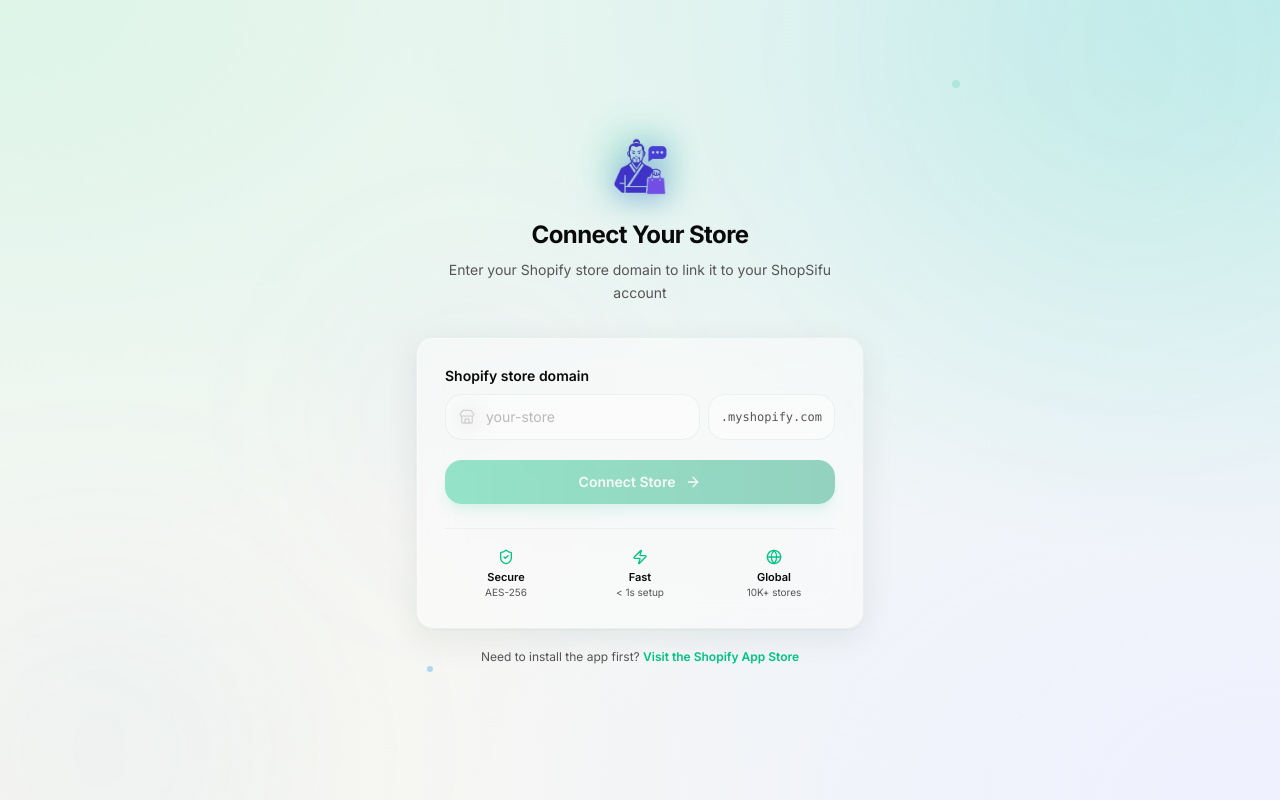
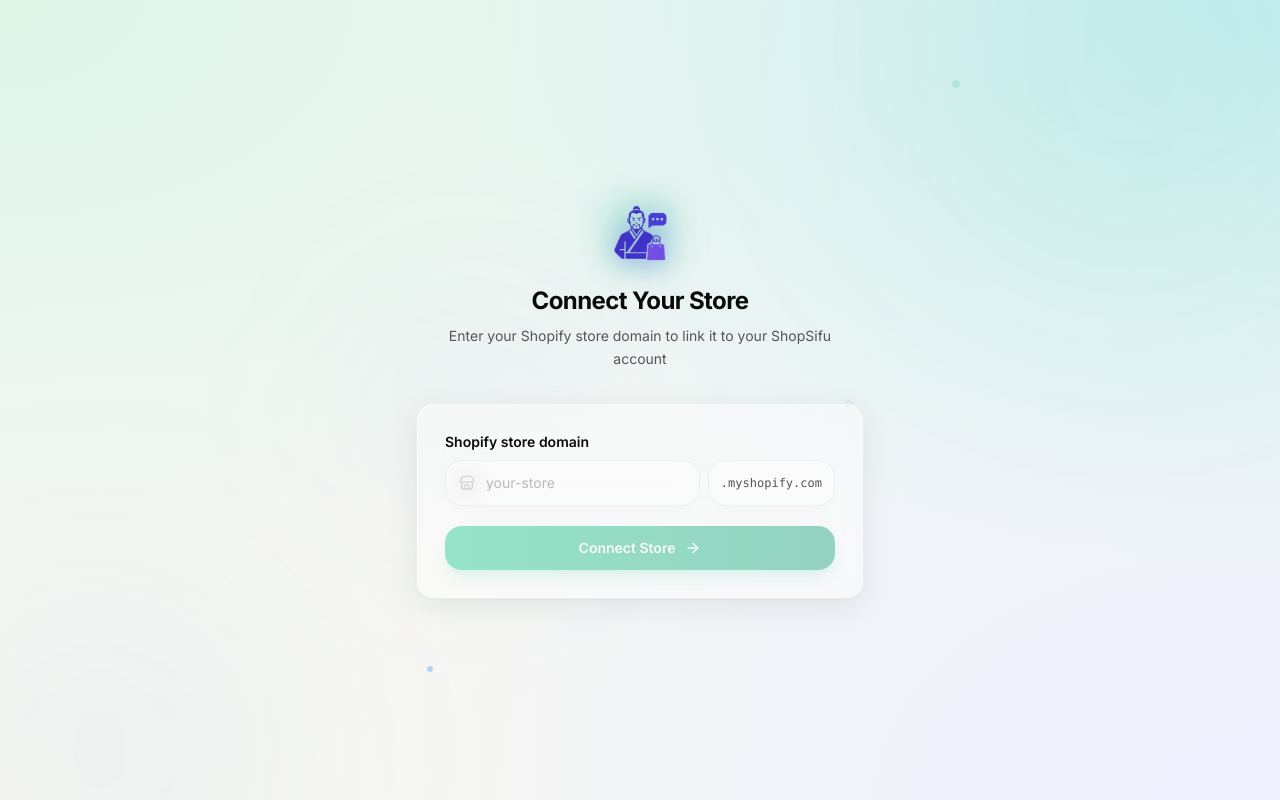
Before and after one commit to dipanshujoshi971/shopify-chatbot, a Next.js app in the folder apps/dashboard/: page /integration/appearance in a window 1280 px wide. Built offline with nearby package versions, Linux system fonts and the light colour scheme; no server answers.

Commit message:
login fix

```diff
--- a/apps/dashboard/src/app/(auth)/sign-up/[[...sign-up]]/page.tsx
+++ b/apps/dashboard/src/app/(auth)/sign-up/[[...sign-up]]/page.tsx
@@ -47,7 +47,7 @@
     setSubmitting(true)
 
     try {
-      const createRes = await signUp.create({ emailAddress: email, password })
+      const createRes = await signUp.password({ emailAddress: email, password })
       if (createRes?.error) {
         setError(extractError(createRes.error))
         return
--- a/apps/dashboard/src/components/dashboard/connect-store-form.tsx
+++ b/apps/dashboard/src/components/dashboard/connect-store-form.tsx
@@ -2,7 +2,7 @@
 
 import { useState } from 'react';
 import { useRouter } from 'next/navigation';
-import { Store, Loader2, ArrowRight, ShieldCheck, Zap, Globe } from 'lucide-react';
+import { Store, Loader2, ArrowRight } from 'lucide-react';
 import { cn } from '@/lib/utils';
 import { LogoMark } from '@/components/logo';
 
@@ -120,37 +120,7 @@
               )}
             </button>
           </form>
-
-          {/* Trust signals */}
-          <div className="mt-6 pt-5 border-t border-[var(--glass-border)]">
-            <div className="grid grid-cols-3 gap-3">
-              {[
-                { icon: ShieldCheck, label: 'Secure', desc: 'AES-256' },
-                { icon: Zap, label: 'Fast', desc: '< 1s setup' },
-                { icon: Globe, label: 'Global', desc: '10K+ stores' },
-              ].map((trust) => (
-                <div key={trust.label} className="text-center">
-                  <trust.icon className="w-4 h-4 text-primary mx-auto mb-1" />
-                  <p className="text-[11px] font-semibold text-foreground">{trust.label}</p>
-                  <p className="text-[10px] text-muted-foreground">{trust.desc}</p>
-                </div>
-              ))}
-            </div>
-          </div>
         </div>
-
-        {/* Footer */}
-        <p className="text-center text-xs text-muted-foreground mt-5">
-          Need to install the app first?{' '}
-          <a
-            href="https://apps.shopify.com"
-            target="_blank"
-            rel="noopener noreferrer"
-            className="text-primary font-semibold hover:text-primary/80 transition-colors"
-          >
-            Visit the Shopify App Store
-          </a>
-        </p>
       </div>
     </div>
   );
```
